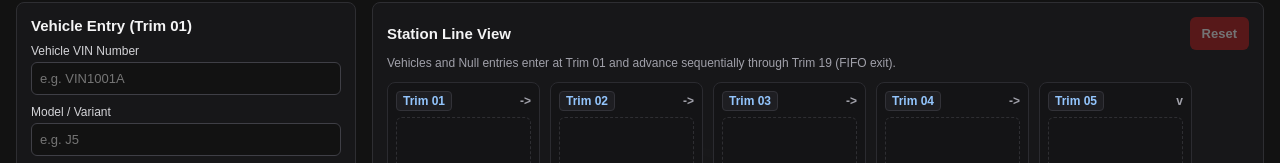
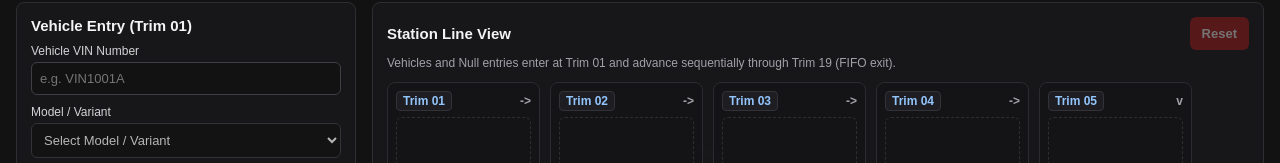
Before and after one commit to hamzaanwar93-ui/assemblyline, a plain HTML site: page index.html in a window 1280 px wide. Both pictures are taken after a click on the button "Login As Guest (Read-Only)". Shown: the part 142-305 px from the top of the page. Drawn offline with nearby package versions, Linux system fonts and the light colour scheme; no server answers.

Commit message:
Update index.html

```diff
--- a/index.html
+++ b/index.html
@@ -345,9 +345,28 @@
             <input type="text" id="vinField" placeholder="e.g. VIN1001A" required />
           </div>
           <div class="field">
-            <label for="modelField">Model / Variant</label>
-            <input type="text" id="modelField" placeholder="e.g. J5" required />
-          </div>
+  <label for="modelField">Model / Variant</label>
+  <select id="modelField" required>
+    <option value="" disabled selected>Select Model / Variant</option>
+    <option value="AD">AD</option>
+    <option value="CN7">CN7</option>
+    <option value="DN8 2.0">DN8 2.0</option>
+    <option value="DN8 2.5">DN8 2.5</option>
+    <option value="DN8 FL">DN8 FL</option>
+    <option value="TM S3">TM S3</option>
+    <option value="TM S5">TM S5</option>
+    <option value="TM S6">TM S6</option>
+    <option value="NX4 S1">NX4 S1</option>
+    <option value="NX4 S2">NX4 S2</option>
+    <option value="LX3 HEV S1 (Smart)">LX3 HEV S1 (Smart)</option>
+    <option value="LX3 HEV S2 (Caligrpahy)">LX3 HEV S2 (Caligrpahy)</option>
+    <option value="J7 Prem">J7 Prem</option>
+    <option value="J5 Prem">J5 Prem</option>
+    <option value="J5 Comf">J5 Comf</option>
+    <option value="J5 BEV">J5 BEV</option>
+    <option value="O7">O7</option>
+  </select>
+</div>
           <div class="field">
             <label for="exteriorField">Exterior Color</label>
             <input type="text" id="exteriorField" placeholder="e.g. NKW" required />
```
